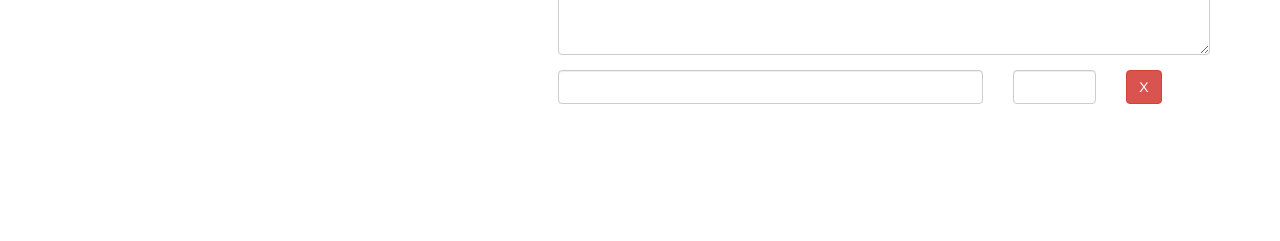
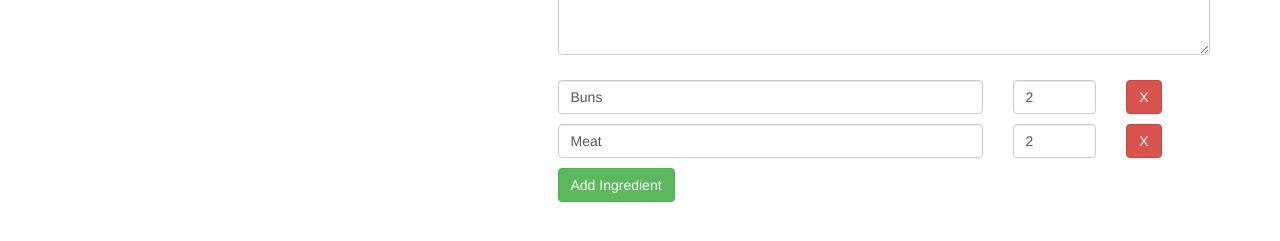
Before and after one commit to yuriyapps/recipe-manager, an Angular app: page /recipes/1/edit in a window 1280 px wide. Shown: the part 359-600 px from the top of the page. Built offline with nearby package versions, Linux system fonts and the light colour scheme.

Commit message:
Add Ingredient button

```diff
--- a/src/app/recipes/recipe-edit/recipe-edit.component.html
+++ b/src/app/recipes/recipe-edit/recipe-edit.component.html
@@ -47,18 +47,29 @@
                 </div>
             </div>
             <div class="row">
-                <div class="col-xs-12">
-                    <div class="row">
+                <div class="col-xs-12" formArrayName="ingredients">
+                    <div class="row"
+                         *ngFor="let x of recipeForm.get('ingredients')?.controls; let i = index"
+                         [formGroupName]="i"
+                         style="margin-top: 10px;">
                         <div class="col-xs-8">
                             <input type="text"
-                               class="form-control">
+                               class="form-control"
+                               formControlName="name">
+
                         </div>
                         <div class="col-xs-2">
                             <input type="number"
-                               class="form-control">
+                               class="form-control"
+                               formControlName="amount">
                         </div>
                         <div class="col-xs-2">
                             <button class="btn btn-danger">X</button>
+                        </div>
+                    </div>
+                    <div class="row">
+                        <div class="col-xs-12">
+                            <button type="button" class="btn btn-success" style="margin-top: 10px;" (click)="onAddIngredient()">Add Ingredient</button>
                         </div>
                     </div>
                 </div>
--- a/src/app/recipes/recipe-edit/recipe-edit.component.ts
+++ b/src/app/recipes/recipe-edit/recipe-edit.component.ts
@@ -1,5 +1,5 @@
 import { Component, OnInit } from '@angular/core';
-import { FormControl, FormGroup } from '@angular/forms';
+import { FormArray, FormControl, FormGroup } from '@angular/forms';
 import { ActivatedRoute, Params } from '@angular/router';
 import { RecipeService } from '../recipes.service';
 
@@ -30,20 +30,41 @@ export class RecipeEditComponent implements OnInit {
     let recipeName = '';
     let recipeImgPath = '';
     let recipeDescription = '';
+    let recipeingredients = new FormArray([]);
     if(this.editMode){
       const recipe = this.recipeService.gerRecipeById(this.id);
       recipeName = recipe.name;
       recipeImgPath = recipe.imagePath;
       recipeDescription = recipe.description;
+      if(recipe['ingredients']) {
+        for (let i of recipe.ingredients){
+          recipeingredients.push(
+            new FormGroup({
+              'name': new FormControl(i.name),
+              'amount': new FormControl(i.amount)
+            })
+          )
+        }
+      }
     }
     this.recipeForm = new FormGroup({
       'name': new FormControl(recipeName),
       'imagePath': new FormControl(recipeImgPath),
-      'description': new FormControl(recipeDescription)
+      'description': new FormControl(recipeDescription),
+      'ingredients': recipeingredients
     });
   }
   onSubmit(){
     console.log(this.recipeForm);
   }
 
+  onAddIngredient(){
+    (<FormArray>this.recipeForm.get('ingredients')).push(
+      new FormGroup({
+        'name': new FormControl(),
+        'amount': new FormControl()
+      })
+    )
+  }
+
 }
```
